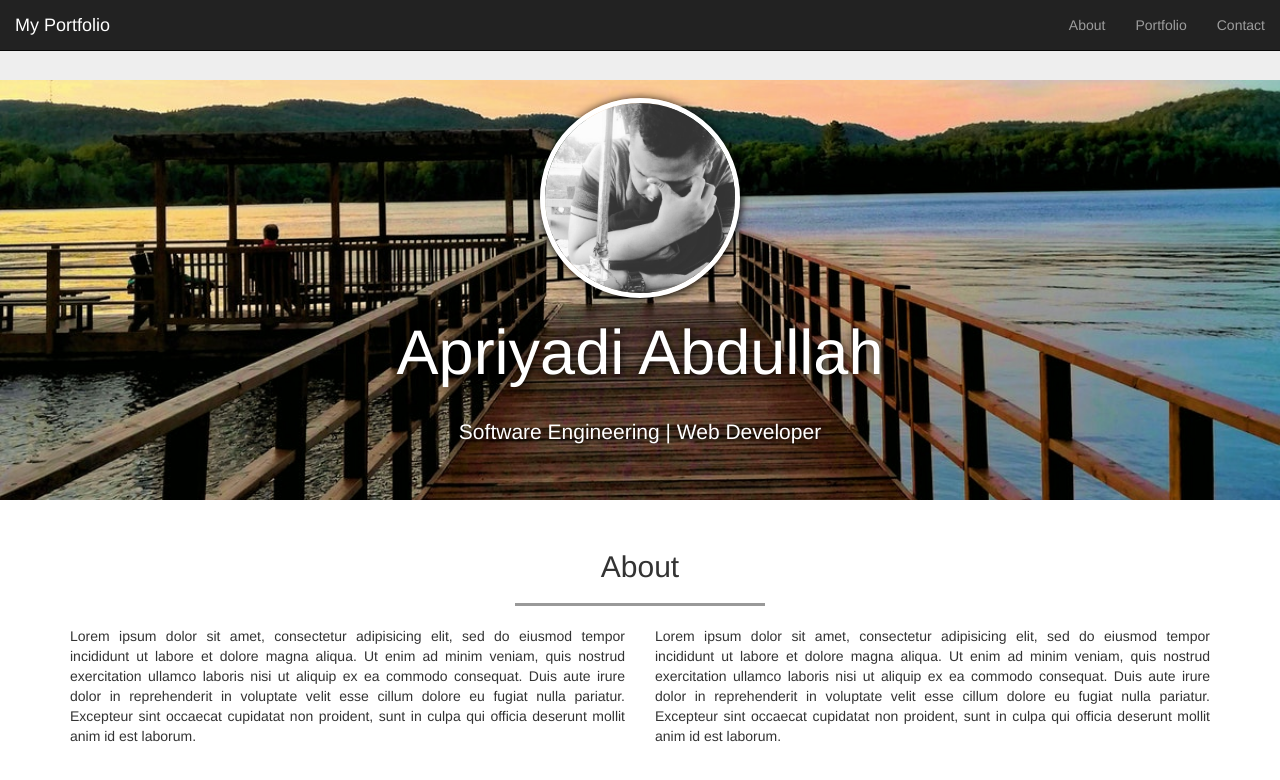
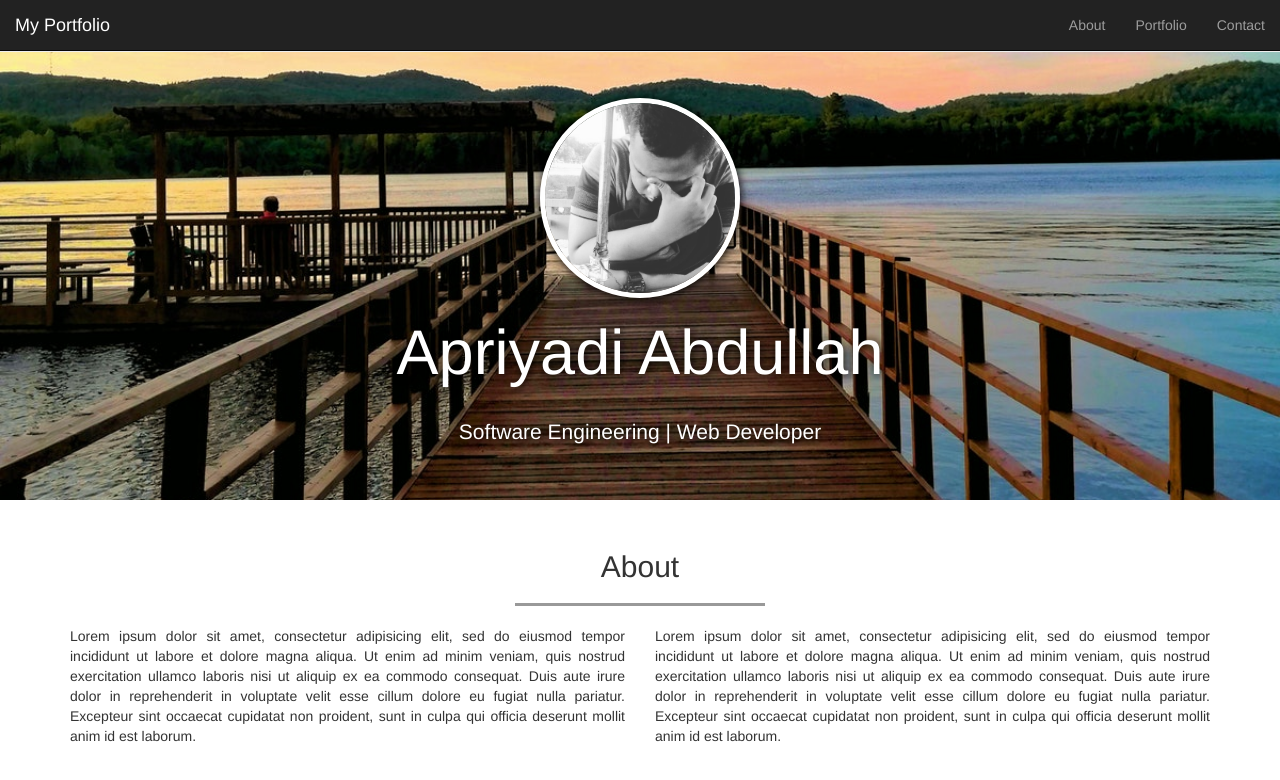
Before and after one commit to bgapoy/aprieyyadii.github.io, a plain HTML site: page index.html in a window 1280 px wide. Shown: the top 780 px of the page. Drawn offline with Linux system fonts and the light colour scheme.

Commit message:
Update style.css

```diff
--- a/css/style.css
+++ b/css/style.css
@@ -16,7 +16,7 @@ body{
 	background-size: cover;
 	background-attachment: fixed;
 	color: white;
-	background-position: 0 30px;
+	background-position: 0 2px;
 	background-repeat: no-repeat;
 	overflow: hidden;
 }
```
